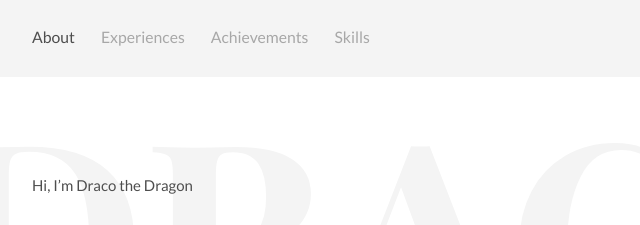
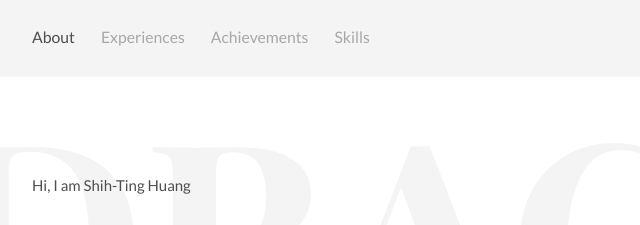
Before and after one commit to ShihTing-Huang/Shih-Ting-Huang, a plain HTML site: page index.html in a window 1280 px wide. Shown: the top 225 px of the page, 297-937 px from the left. Drawn offline with Linux system fonts and the light colour scheme.

Commit message:
Update index.html

```diff
--- a/index.html
+++ b/index.html
@@ -43,7 +43,7 @@
 <!-- Introduction -->
 <div class="intro section" id="about">
 	<div class="container">
-		<p>Hi, I’m Draco the Dragon</p>
+		<p>Hi, I am Shih-Ting Huang</p>
 		<div class="units-row units-split wrap">
 			<div class="unit-20">
 				<img src="img/ava.jpg" alt="Avatar">
```
